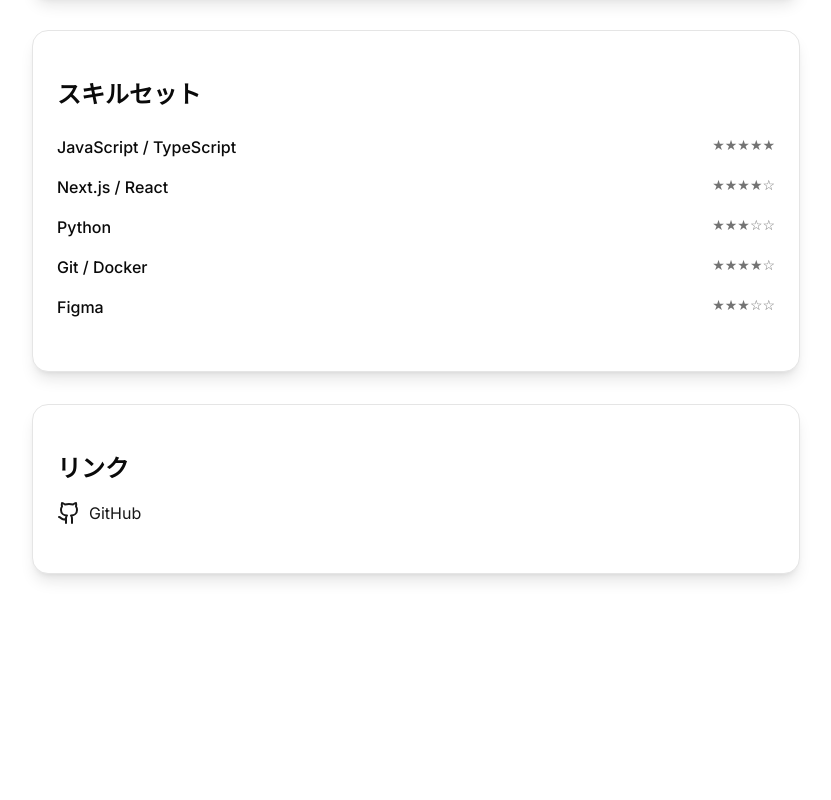
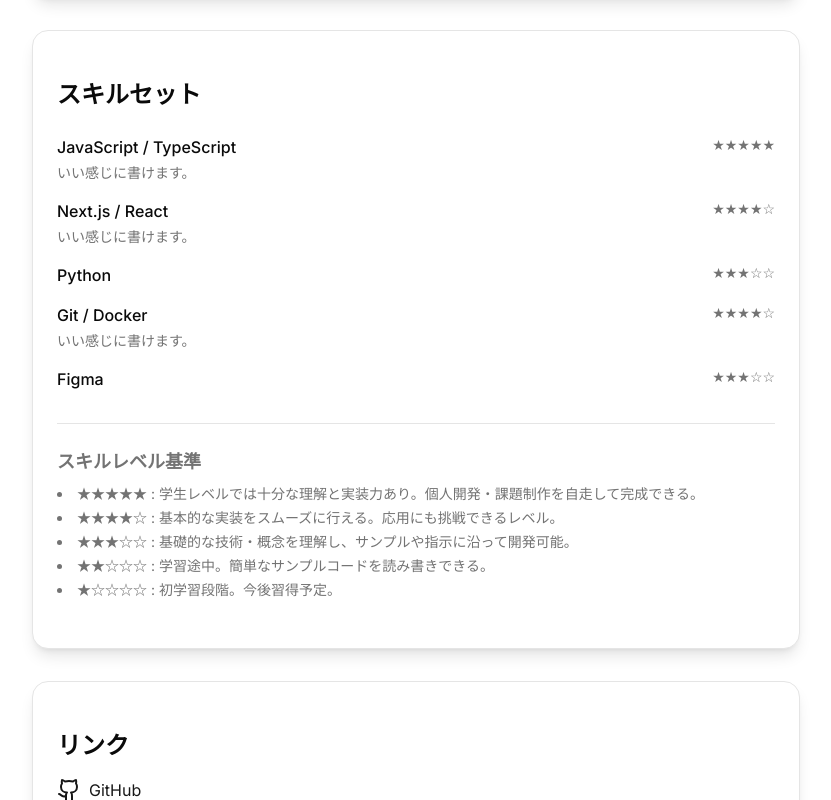
Before and after one commit to Mintostar/portfolio-app, a Next.js app: page /about in a window 1280 px wide. Shown: the part 424-1224 px from the top of the page, without its empty margins (224-1055 px from the left). Before the commit the page ends 1030 px from the top, so only its background shows below. Built offline with nearby package versions, Linux system fonts and the light colour scheme.

Commit message:
- スキルセットカードの要素に説明を欠けるようにした。 - スキルの評価基準を書いてみた。
Note: 要素に説明を入れないと、間隔がずれる。

```diff
--- a/app/about/page.tsx
+++ b/app/about/page.tsx
@@ -16,12 +16,13 @@ export default function AboutPage() {
   }, []);
 
   const skills = [
-    { name: "JavaScript / TypeScript", level: 5 },
-    { name: "Next.js / React", level: 4 },
-    { name: "Python", level: 3 },
-    { name: "Git / Docker", level: 4 },
-    { name: "Figma", level: 3 },
+    { name: "JavaScript / TypeScript", level: 5, description: "いい感じに書けます。" },
+    { name: "Next.js / React", level: 4, description: "いい感じに書けます。" },
+    { name: "Python", level: 3, },
+    { name: "Git / Docker", level: 4, description: "いい感じに書けます。" },
+    { name: "Figma", level: 3, },
   ];
+
 
   // 星をレベルに基づいて表示する関数
   const getStars = (level: number) => {
@@ -90,8 +91,21 @@ export default function AboutPage() {
                         <span className="font-medium">{skill.name}</span>
                         <span className="text-sm text-muted-foreground">{getStars(skill.level)}</span>
                       </div>
+                      <p className="text-sm text-muted-foreground">{skill.description}</p>
                     </div>
                   ))}
+                </div>
+
+                {/* スキル評価基準 */}
+                <div className="mt-8 border-t pt-6 text-sm text-muted-foreground space-y-2">
+                  <h3 className="text-lg font-semibold">スキルレベル基準</h3>
+                  <ul className="list-disc list-inside space-y-1">
+                    <li>★★★★★ : 学生レベルでは十分な理解と実装力あり。個人開発・課題制作を自走して完成できる。</li>
+                    <li>★★★★☆ : 基本的な実装をスムーズに行える。応用にも挑戦できるレベル。</li>
+                    <li>★★★☆☆ : 基礎的な技術・概念を理解し、サンプルや指示に沿って開発可能。</li>
+                    <li>★★☆☆☆ : 学習途中。簡単なサンプルコードを読み書きできる。</li>
+                    <li>★☆☆☆☆ : 初学習段階。今後習得予定。</li>
+                  </ul>
                 </div>
               </CardContent>
             </Card>
```
